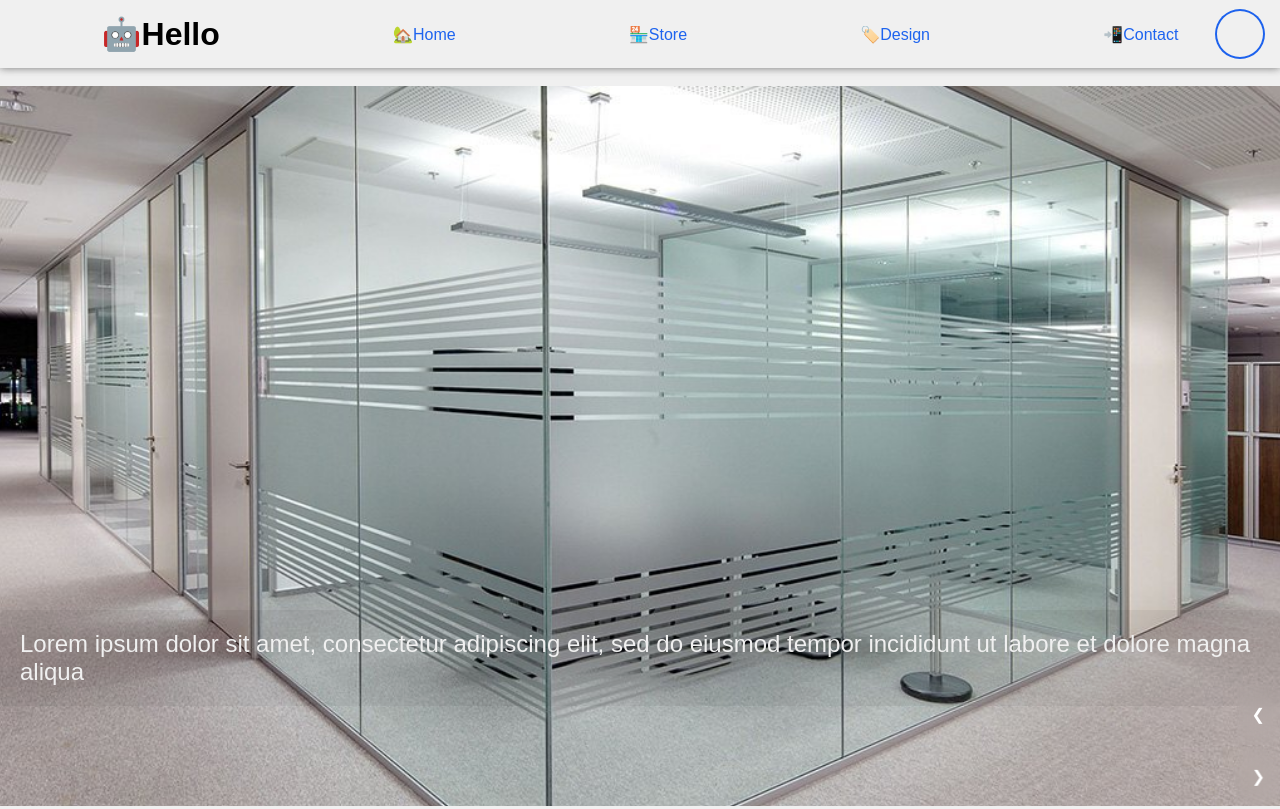
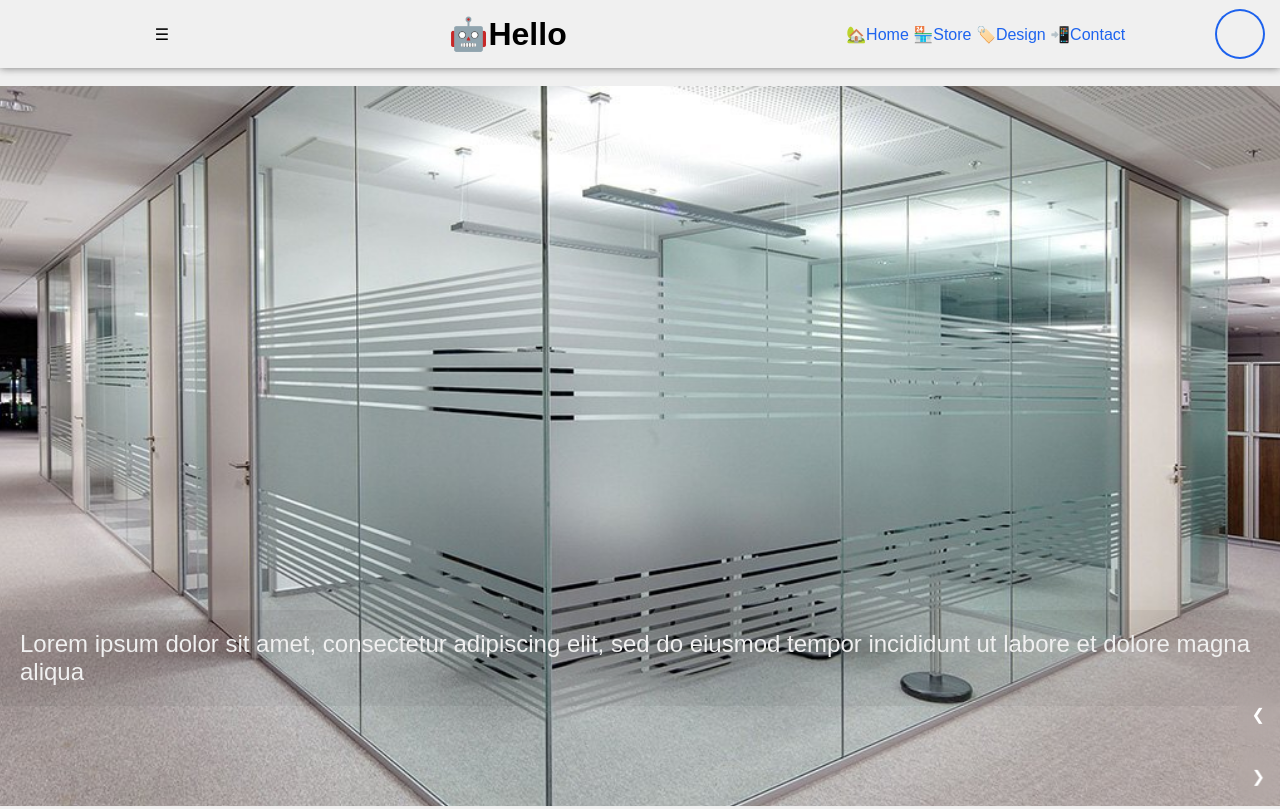
Before and after one commit to FireHazard10/Proff.ti, a plain HTML site: page index.html in a window 1280 px wide. Shown: the top 809 px of the page. Drawn offline with Linux system fonts and the light colour scheme.

Commit message:
Update index.html

```diff
--- a/index.html
+++ b/index.html
@@ -602,11 +602,15 @@
   </style>
   <body>
     <header>
+      <div class="hamburger" id="hamburger">&#9776;</div>
       <h1>🤖Hello</h1>
-      <a href="">🏡Home</a>
+      <div class="aninav">
+        <a href="">🏡Home</a>
       <a href="Store.html">🏪Store</a>
       <a href="new.html">🏷️Design</a>
       <a href="contact.html">📲Contact</a>
+      </div>
+
       <div class="profile-container">
         <div class="profile-icon">
         </div>
@@ -698,6 +702,13 @@
 
   </body>
   <script>
+ const hamburger = document.getElementById("hamburger");
+const navMenu = document.querySelector(".ainav");
+
+hamburger.addEventListener("click", () => {
+  navMenu.classList.toggle("active");
+});
+
     const images = document.querySelector(".images");
 const descriptions = document.querySelectorAll(".description");
 const prevButton = document.getElementById("prev");
```
